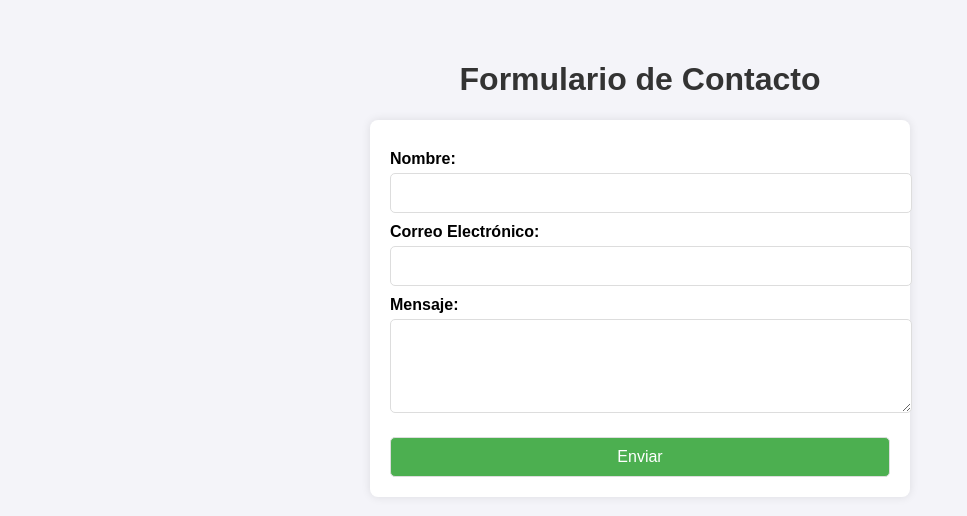
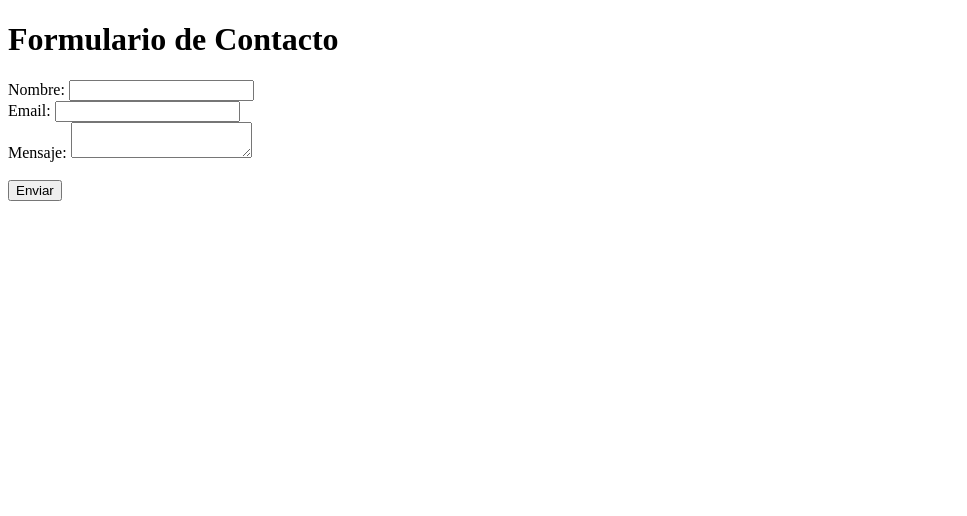
Before and after one commit to Riidexx/formulario-turnstile, a website: page public/index.html in a window 1280 px wide. Shown: the whole page, without its empty margins (0-967 px from the left). Drawn offline with Linux system fonts and the light colour scheme.

```diff
--- a/public/index.html
+++ b/public/index.html
@@ -3,71 +3,25 @@
 <head>
     <meta charset="UTF-8">
     <meta name="viewport" content="width=device-width, initial-scale=1.0">
-    <title>Formulario con Turnstile</title>
-    <style>
-        body {
-            font-family: Arial, sans-serif;
-            margin: 20px;
-            padding: 20px;
-            background-color: #f4f4f9;
-        }
-        h1 {
-            text-align: center;
-            color: #333;
-        }
-        form {
-            max-width: 500px;
-            margin: 0 auto;
-            padding: 20px;
-            background: #fff;
-            border-radius: 8px;
-            box-shadow: 0 0 10px rgba(0, 0, 0, 0.1);
-        }
-        label {
-            display: block;
-            margin-top: 10px;
-            font-weight: bold;
-        }
-        input, textarea, button {
-            width: 100%;
-            margin-top: 5px;
-            padding: 10px;
-            font-size: 16px;
-            border: 1px solid #ddd;
-            border-radius: 5px;
-        }
-        button {
-            background-color: #4CAF50;
-            color: white;
-            cursor: pointer;
-        }
-        button:hover {
-            background-color: #45a049;
-        }
-        .cf-turnstile {
-            margin-top: 15px;
-        }
-    </style>
+    <title>Formulario de Contacto</title>
+    <script src="https://challenges.cloudflare.com/turnstile/v0/api.js" async defer></script>
 </head>
 <body>
     <h1>Formulario de Contacto</h1>
-    <form id="contact-form" action="/submit" method="POST">
+    <form action="/submit" method="POST">
         <label for="name">Nombre:</label>
-        <input type="text" id="name" name="name" required>
+        <input type="text" id="name" name="name" required><br>
 
-        <label for="email">Correo Electrónico:</label>
-        <input type="email" id="email" name="email" required>
+        <label for="email">Email:</label>
+        <input type="email" id="email" name="email" required><br>
 
         <label for="message">Mensaje:</label>
-        <textarea id="message" name="message" rows="4" required></textarea>
+        <textarea id="message" name="message" required></textarea><br>
 
-        <!-- Turnstile de Cloudflare -->
-        <div class="cf-turnstile" data-sitekey="0x4AAAAAAA4HSRxZqvqNfyqW"></div>
+        <!-- Agregar el widget Turnstile -->
+        <div class="cf-turnstile" data-sitekey="tu-clave-publica-de-turnstile"></div><br>
 
         <button type="submit">Enviar</button>
     </form>
-
-    <!-- Script de Turnstile -->
-    <script src="https://challenges.cloudflare.com/turnstile/v0/api.js" async defer></script>
 </body>
 </html>
```
Also changed, not shown: server.js (+13 -8 lines).
